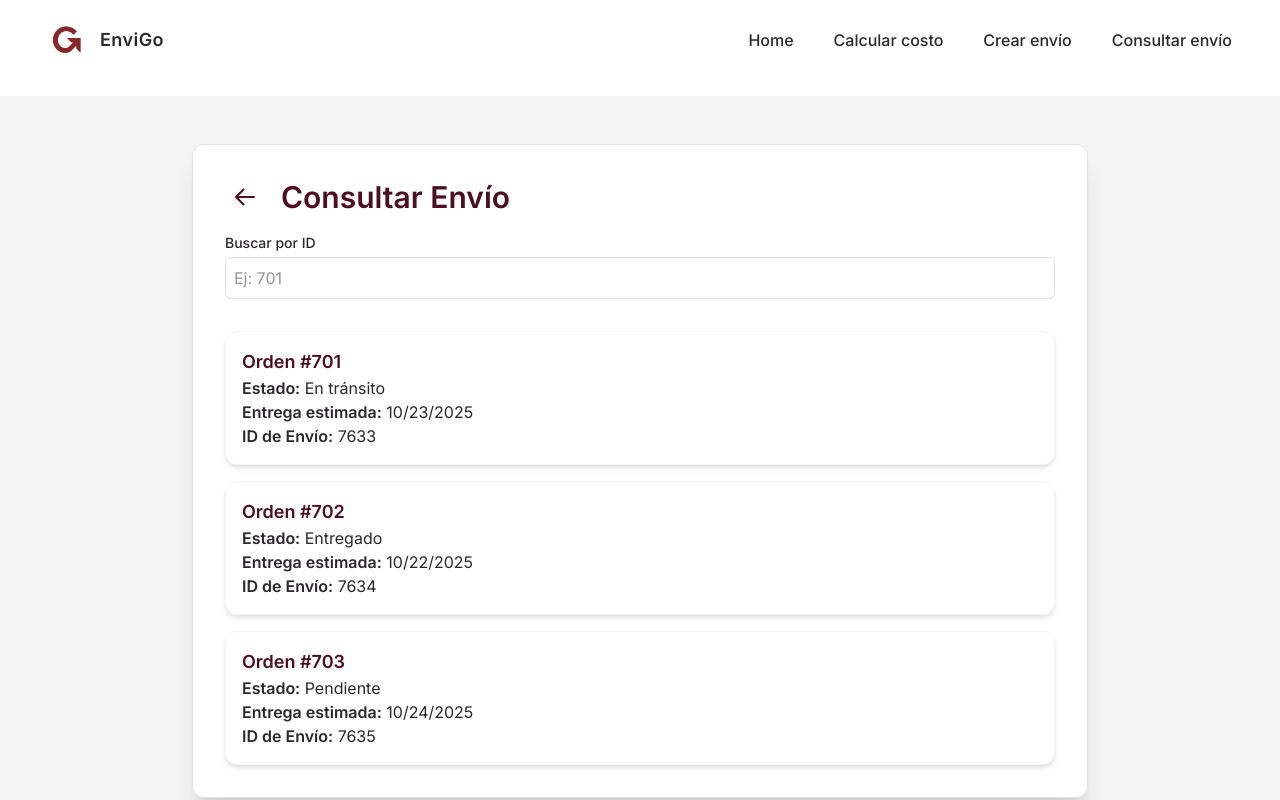
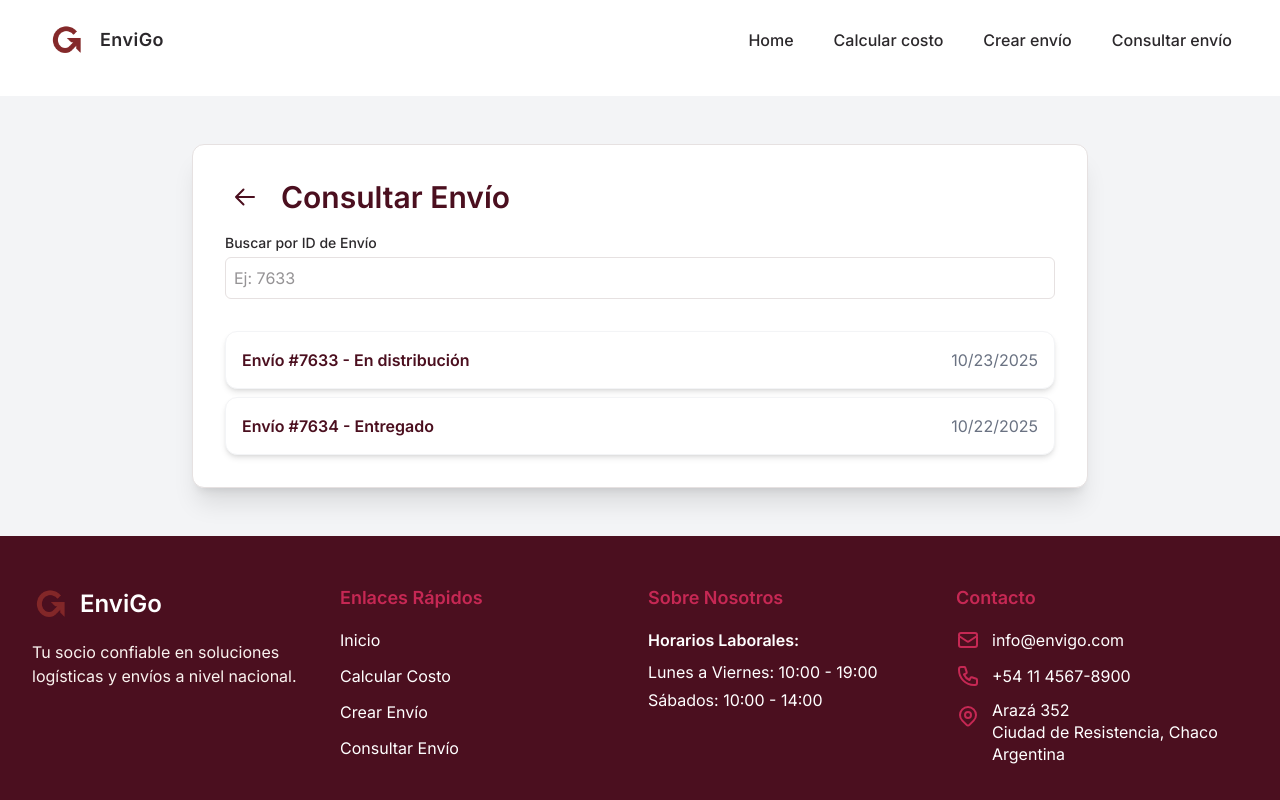
Before and after one commit to FRRe-DS/2025-03-TPI, a Next.js app in the folder front/: page /consultar-envio in a window 1280 px wide. Shown: the top 800 px of the page. Built offline with nearby package versions, Linux system fonts and the light colour scheme.

Commit message:
refactor(shipping): update details on tracking page

```diff
--- a/front/src/app/consultar-envio/page.tsx
+++ b/front/src/app/consultar-envio/page.tsx
@@ -21,63 +21,133 @@ const BackArrowIcon = (props: ComponentProps<"svg">) => (
   </svg>
 );
 
-const SearchIcon = (props: ComponentProps<"svg">) => (
-  <svg
-    {...props}
-    xmlns="http://www.w3.org/2000/svg"
-    fill="none"
-    viewBox="0 0 24 24"
-    strokeWidth={2}
-    stroke="currentColor"
-  >
-    <path
-      strokeLinecap="round"
-      strokeLinejoin="round"
-      d="m21 21-5.197-5.197m0 0A7.5 7.5 0 1 0 5.196 5.196a7.5 7.5 0 0 0 10.607 10.607Z"
-    />
-  </svg>
-);
+interface Direccion {
+  calle: string;
+  ciudad: string;
+  provincia: string;
+  codigo_postal: string;
+  pais: string;
+}
 
-interface Order {
-  order_id: number;
-  status: string;
-  estimated_delivery_at: string;
-  shipment_ids: number;
+interface Producto {
+  id_producto: number;
+  cantidad: number;
+}
+
+interface Registro {
+  fecha: string;
+  estado: string;
+  mensaje: string;
+}
+
+interface Envio {
+  id_envio: number;
+  id_orden: number;
+  id_usuario: number;
+  direccion_entrega: Direccion;
+  direccion_salida: Direccion;
+  productos: Producto[];
+  estado: string;
+  tipo_transporte: string;
+  numero_seguimiento: string;
+  transportista: string;
+  costo_total: number;
+  moneda: string;
+  fecha_entrega_estimado: string;
+  fecha_creacion: string;
+  fecha_actualizacion: string;
+  registros: Registro[];
 }
 
 export default function ConsultarEnvioPage() {
-  const [shippingId, setShippingId] = useState<string>("");
+  const [idEnvio, setIdEnvio] = useState<string>("");
+  const [expandido, setExpandido] = useState<number | null>(null);
 
-  const mockShipments: Order[] = [
+  const enviosMock: Envio[] = [
     {
-      order_id: 701,
-      status: "En tránsito",
-      estimated_delivery_at: "2025-10-23T00:00:00Z",
-      shipment_ids: 7633,
+      id_envio: 7633,
+      id_orden: 701,
+      id_usuario: 456,
+      direccion_entrega: {
+        calle: "Av. Siempre Viva 123",
+        ciudad: "Resistencia",
+        provincia: "Chaco",
+        codigo_postal: "H3500ABC",
+        pais: "Argentina",
+      },
+      direccion_salida: {
+        calle: "Almacén Central",
+        ciudad: "Resistencia",
+        provincia: "Chaco",
+        codigo_postal: "H3500XYZ",
+        pais: "Argentina",
+      },
+      productos: [
+        { id_producto: 12, cantidad: 2 },
+        { id_producto: 22, cantidad: 1 },
+      ],
+      estado: "En distribución",
+      tipo_transporte: "Aéreo",
+      numero_seguimiento: "LOG-AR-123456789",
+      transportista: "Express Logistics SA",
+      costo_total: 45.5,
+      moneda: "ARS",
+      fecha_entrega_estimado: "2025-10-23T00:00:00Z",
+      fecha_creacion: "2025-09-01T10:00:00Z",
+      fecha_actualizacion: "2025-09-15T09:29:00Z",
+      registros: [
+        { fecha: "2025-09-15T09:29:00Z", estado: "En distribución", mensaje: "El envío está en distribución" },
+        { fecha: "2025-09-12T09:27:00Z", estado: "Llegó al destino", mensaje: "Paquete llegó a la oficina de entrega" },
+      ],
     },
     {
-      order_id: 702,
-      status: "Entregado",
-      estimated_delivery_at: "2025-10-22T00:00:00Z",
-      shipment_ids: 7634,
-    },
-    {
-      order_id: 703,
-      status: "Pendiente",
-      estimated_delivery_at: "2025-10-24T00:00:00Z",
-      shipment_ids: 7635,
+      id_envio: 7634,
+      id_orden: 702,
+      id_usuario: 456,
+      direccion_entrega: {
+        calle: "Calle Falsa 456",
+        ciudad: "Resistencia",
+        provincia: "Chaco",
+        codigo_postal: "H3501ABC",
+        pais: "Argentina",
+      },
+      direccion_salida: {
+        calle: "Almacén Norte",
+        ciudad: "Resistencia",
+        provincia: "Chaco",
+        codigo_postal: "H3502XYZ",
+        pais: "Argentina",
+      },
+      productos: [{ id_producto: 31, cantidad: 3 }],
+      estado: "Entregado",
+      tipo_transporte: "Terrestre",
+      numero_seguimiento: "LOG-AR-987654321",
+      transportista: "Transporte Seguro SA",
+      costo_total: 30.0,
+      moneda: "ARS",
+      fecha_entrega_estimado: "2025-10-22T00:00:00Z",
+      fecha_creacion: "2025-09-05T14:30:00Z",
+      fecha_actualizacion: "2025-09-22T11:00:00Z",
+      registros: [
+        { fecha: "2025-09-22T11:00:00Z", estado: "Entregado", mensaje: "El envío fue entregado" },
+        { fecha: "2025-09-20T08:00:00Z", estado: "En tránsito", mensaje: "El envío está en tránsito" },
+      ],
     },
   ];
 
-  const filteredShipments = shippingId
-    ? mockShipments.filter((s) =>
-        s.order_id.toString().includes(shippingId.trim())
+  const enviosFiltrados = idEnvio
+    ? enviosMock.filter((e) =>
+        e.id_envio.toString().includes(idEnvio.trim())
       )
-    : mockShipments;
+    : enviosMock;
 
-  const inputStyle =
+  const alternarExpandido = (id: number) => {
+    setExpandido(expandido === id ? null : id);
+  };
+
+  const estiloInput =
     "mt-1 p-2 border border-[var(--color-gray)] rounded-md focus:ring-0 focus:border-[var(--color-primary)] transition-colors duration-200 w-full bg-white";
-  const labelStyle = "text-sm text-[var(--color-text-dark)] font-medium";
+  const estiloLabel = "text-sm text-[var(--color-text-dark)] font-medium";
 
   return (
     <div className="bg-gray-100 py-12 text-[var(--color-text-dark)] flex justify-center">
@@ -97,35 +167,65 @@ export default function ConsultarEnvioPage() {
         </div>
 
         <label className="flex flex-col mb-6">
-          <span className={labelStyle}>Buscar por ID</span>
+          <span className={estiloLabel}>Buscar por ID de Envío</span>
           <input
-            value={shippingId}
-            onChange={(e) => setShippingId(e.target.value)}
-            className={inputStyle}
-            placeholder="Ej: 701"
+            value={idEnvio}
+            onChange={(e) => setIdEnvio(e.target.value)}
+            className={estiloInput}
+            placeholder="Ej: 7633"
           />
         </label>
 
-        <div className="mt-8 space-y-4">
-          {filteredShipments.length > 0 ? (
-            filteredShipments.map((envio) => (
+        <div className="mt-8 space-y-2">
+          {enviosFiltrados.length > 0 ? (
+            enviosFiltrados.map((envio) => (
               <div
-                key={envio.order_id}
-                className="p-4 bg-white rounded-xl shadow-md hover:shadow-lg hover:scale-[1.01] transform transition-all duration-300 border border-gray-100"
+                key={envio.id_envio}
+                className="p-4 bg-white rounded-xl shadow-md hover:shadow-lg transform transition-all duration-300 border border-gray-100 cursor-pointer"
+                onClick={() => alternarExpandido(envio.id_envio)}
               >
-                <h3 className="text-lg font-semibold text-[var(--color-primary)]">
-                  Orden #{envio.order_id}
-                </h3>
-                <p>
-                  <strong>Estado:</strong> {envio.status}
-                </p>
-                <p>
-                  <strong>Entrega estimada:</strong>{" "}
-                  {new Date(envio.estimated_delivery_at).toLocaleDateString()}
-                </p>
-                <p>
-                  <strong>ID de Envío:</strong> {envio.shipment_ids}
-                </p>
+                {/* Línea resumida */}
+                <div className="flex justify-between items-center">
+                  <span className="font-semibold text-[var(--color-primary)]">
+                    Envío #{envio.id_envio} - {envio.estado}
+                  </span>
+                  <span className="text-gray-500">
+                    {new Date(envio.fecha_entrega_estimado).toLocaleDateString()}
+                  </span>
+                </div>
+
+                {/* Detalles expandibles */}
+                {expandido === envio.id_envio && (
+                  <div className="mt-4 space-y-2 text-sm text-[var(--color-text-dark)]">
+                    <p><strong>Orden:</strong> {envio.id_orden}</p>
+                    <p><strong>Tipo de transporte:</strong> {envio.tipo_transporte}</p>
+                    <p><strong>Dirección de entrega:</strong> {`${envio.direccion_entrega.calle}, ${envio.direccion_entrega.ciudad}, ${envio.direccion_entrega.provincia}, ${envio.direccion_entrega.codigo_postal}, ${envio.direccion_entrega.pais}`}</p>
+                    <p><strong>Dirección de salida:</strong> {`${envio.direccion_salida.calle}, ${envio.direccion_salida.ciudad}, ${envio.direccion_salida.provincia}, ${envio.direccion_salida.codigo_postal}, ${envio.direccion_salida.pais}`}</p>
+                    <p><strong>Total:</strong> {envio.costo_total} {envio.moneda}</p>
+                    <p><strong>Número de seguimiento:</strong> {envio.numero_seguimiento}</p>
+                    <p><strong>Transportista:</strong> {envio.transportista}</p>
+
+                    <div>
+                      <strong>Productos:</strong>
+                      <ul className="list-disc list-inside ml-4">
+                        {envio.productos.map((p) => (
+                          <li key={p.id_producto}>Producto #{p.id_producto} - Cantidad: {p.cantidad}</li>
+                        ))}
+                      </ul>
+                    </div>
+
+                    <div>
+                      <strong>Historial de envíos:</strong>
+                      <ul className="list-disc list-inside ml-4">
+                        {envio.registros.map((log, index) => (
+                          <li key={index}>
+                            [{new Date(log.fecha).toLocaleString()}] {log.estado} - {log.mensaje}
+                          </li>
+                        ))}
+                      </ul>
+                    </div>
+                  </div>
+                )}
               </div>
             ))
           ) : (
```
